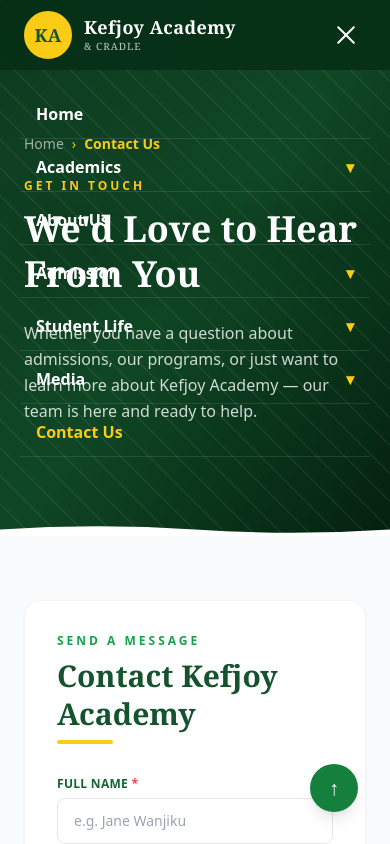
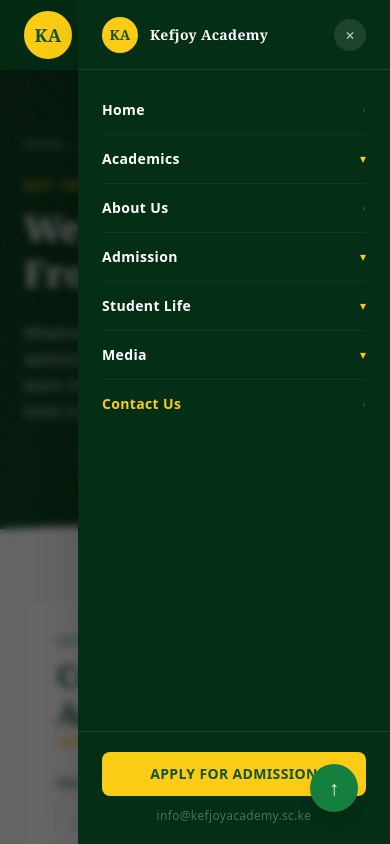
Before and after one commit to achoclate/kefjoy-school, a React (Create React App) app: page /contact in a window 390 px wide. Both pictures are taken after a click on the button "Toggle menu". Shown: the top 844 px of the page. Built offline with nearby package versions, Linux system fonts and the light colour scheme.

Commit message:
make changes on the navbar to ensure that on smaller screens the navbar/hambuger menu is visible

```diff
--- a/src/navbar.jsx
+++ b/src/navbar.jsx
@@ -10,10 +10,10 @@
     label: "Academics",
     path: "/academics",
     sub: [
-      { label: "Pre-School",      path: "/academics#preschool" },
-      { label: "Lower Primary",   path: "/academics#lower-primary" },
-      { label: "Upper Primary",   path: "/academics#upper-primary" },
-      { label: "Junior Secondary",path: "/academics#junior-secondary" },
+      { label: "Pre-School",       path: "/academics#preschool" },
+      { label: "Lower Primary",    path: "/academics#lower-primary" },
+      { label: "Upper Primary",    path: "/academics#upper-primary" },
+      { label: "Junior Secondary", path: "/academics#junior-secondary" },
     ],
   },
   {
@@ -44,9 +44,9 @@
     label: "Student Life",
     path: "/student-life",
     sub: [
-      { label: "Clubs",                path: "/student-life#clubs" },
-      { label: "Sports",               path: "/student-life#sports" },
-      { label: "Guidance & Counseling",path: "/student-life#counseling" },
+      { label: "Clubs",                 path: "/student-life#clubs" },
+      { label: "Sports",                path: "/student-life#sports" },
+      { label: "Guidance & Counseling", path: "/student-life#counseling" },
     ],
   },
   {
@@ -61,9 +61,9 @@
 ];
 
 export default function Navbar() {
-  const [menuOpen, setMenuOpen]       = useState(false);
+  const [menuOpen, setMenuOpen]         = useState(false);
   const [openDropdown, setOpenDropdown] = useState(null);
-  const [scrolled, setScrolled]       = useState(false);
+  const [scrolled, setScrolled]         = useState(false);
   const location = useLocation();
 
   // Close mobile menu on route change
@@ -71,6 +71,12 @@
     setMenuOpen(false);
     setOpenDropdown(null);
   }, [location.pathname]);
+
+  // Prevent body scroll when mobile menu is open
+  useEffect(() => {
+    document.body.style.overflow = menuOpen ? "hidden" : "";
+    return () => { document.body.style.overflow = ""; };
+  }, [menuOpen]);
 
   // Navbar shadow on scroll
   useEffect(() => {
@@ -101,12 +107,10 @@
             </div>
           </Link>
 
-          {/* Desktop Nav Links */}
+          {/* ── Desktop Nav Links ── */}
           <ul className="hidden lg:flex items-center gap-1 list-none m-0 p-0">
             {NAV_LINKS.map((item) => (
               <li key={item.label} className="relative group">
-
-                {/* Top-level link */}
                 <Link
                   to={item.path}
                   className={`flex items-center gap-1 px-3 py-2 text-xs font-semibold
@@ -118,7 +122,6 @@
                   {item.sub && <span className="text-[9px] opacity-60">▾</span>}
                 </Link>
 
-                {/* Dropdown */}
                 {item.sub && (
                   <div className="absolute top-full left-0 min-w-[210px] bg-green-950 border-t-4
                                   border-yellow-400 shadow-2xl rounded-b-md hidden group-hover:flex
@@ -140,68 +143,132 @@
             ))}
           </ul>
 
-          {/* Hamburger*/}
+          {/* ── Hamburger ── */}
           <button
-            className="lg:hidden flex flex-col gap-[5px] p-2 bg-transparent border-none cursor-pointer"
+            className="lg:hidden flex flex-col gap-[5px] p-2 bg-transparent border-none cursor-pointer z-50"
             onClick={() => setMenuOpen(!menuOpen)}
             aria-label="Toggle menu"
           >
             <span className={`w-6 h-0.5 bg-white rounded block transition-all duration-300
                              ${menuOpen ? "rotate-45 translate-y-[7px]" : ""}`} />
             <span className={`w-6 h-0.5 bg-white rounded block transition-all duration-300
-                             ${menuOpen ? "opacity-0" : ""}`} />
+                             ${menuOpen ? "opacity-0 scale-x-0" : ""}`} />
             <span className={`w-6 h-0.5 bg-white rounded block transition-all duration-300
                              ${menuOpen ? "-rotate-45 -translate-y-[7px]" : ""}`} />
           </button>
         </div>
       </nav>
 
-      {/* Mobile Menu  */}
+      {/* ── Mobile Menu Backdrop ── */}
       {menuOpen && (
-        <div className="lg:hidden fixed top-[70px] left-0 right-0 bottom-0 bg-green-950/98
-                        z-40 overflow-y-auto flex flex-col p-5 gap-1">
-          {NAV_LINKS.map((item) => (
+        <div
+          className="lg:hidden fixed inset-0 bg-black/60 z-40 backdrop-blur-sm"
+          onClick={() => setMenuOpen(false)}
+        />
+      )}
+
+      {/* ── Mobile Menu Drawer ── */}
+      <div
+        className={`lg:hidden fixed top-0 right-0 bottom-0 w-[80%] max-w-[320px] z-50
+                    bg-green-950 shadow-2xl flex flex-col transition-transform duration-300 ease-in-out
+                    ${menuOpen ? "translate-x-0" : "translate-x-full"}`}
+      >
+        {/* Drawer header */}
+        <div className="flex items-center justify-between px-6 h-[70px] border-b border-white/10 shrink-0">
+          <div className="flex items-center gap-3">
+            <div className="w-9 h-9 rounded-full bg-yellow-400 flex items-center justify-center
+                            text-green-900 font-black text-sm shrink-0">
+              KA
+            </div>
+            <span className="text-white font-bold text-sm tracking-wide">Kefjoy Academy</span>
+          </div>
+          <button
+            onClick={() => setMenuOpen(false)}
+            className="w-8 h-8 rounded-full bg-white/10 flex items-center justify-center
+                       text-white/70 hover:bg-white/20 hover:text-white transition-all duration-200
+                       border-none cursor-pointer text-lg font-bold">
+            ×
+          </button>
+        </div>
+
+        {/* Nav items */}
+        <div className="flex-1 overflow-y-auto py-4">
+          {NAV_LINKS.map((item, i) => (
             <div key={item.label}>
               <div
-                className="flex justify-between items-center text-white font-semibold text-base
-                           px-4 py-3 border-b border-white/10 font-sans cursor-pointer"
+                className="flex justify-between items-center cursor-pointer
+                           px-6 py-3.5 transition-all duration-200 hover:bg-white/5"
                 onClick={() =>
                   setOpenDropdown(openDropdown === item.label ? null : item.label)
                 }
               >
                 <Link
                   to={item.path}
-                  className={`no-underline ${isActive(item.path) ? "text-yellow-400" : "text-white"}`}
+                  onClick={(e) => item.sub && e.preventDefault()}
+                  className={`font-semibold text-sm font-sans no-underline tracking-wide
+                             ${isActive(item.path) ? "text-yellow-400" : "text-white"}`}
                 >
                   {item.label}
                 </Link>
-                {item.sub && (
-                  <span className={`text-yellow-400 transition-transform duration-200
+                {item.sub ? (
+                  <span className={`text-yellow-400 text-xs transition-transform duration-300
                                    ${openDropdown === item.label ? "rotate-180" : ""}`}>
                     ▾
                   </span>
+                ) : (
+                  <span className="text-white/20 text-xs">›</span>
                 )}
               </div>
 
-              {/* Mobile sub-links */}
-              {item.sub && openDropdown === item.label && (
-                <div className="flex flex-col">
-                  {item.sub.map((s) => (
+              {/* Sub-links */}
+              <div className={`overflow-hidden transition-all duration-300
+                               ${openDropdown === item.label ? "max-h-96" : "max-h-0"}`}>
+                <div className="bg-white/5 border-l-2 border-yellow-400/40 mx-4 mb-1 rounded-r-lg">
+                  {item.sub?.map((s) => (
                     <Link
                       key={s.label}
                       to={s.path}
-                      className="block text-white/65 text-sm px-8 py-2.5 border-b border-white/5
-                                 font-sans no-underline hover:text-yellow-400 transition-colors"
+                      className="flex items-center gap-2 text-white/65 text-sm px-5 py-3
+                                 font-sans no-underline hover:text-yellow-400 hover:bg-white/5
+                                 transition-all duration-200 border-b border-white/5 last:border-0"
                     >
+                      <span className="w-1 h-1 rounded-full bg-yellow-400/60 shrink-0" />
                       {s.label}
                     </Link>
                   ))}
                 </div>
+              </div>
+
+              {/* Divider between items */}
+              {i < NAV_LINKS.length - 1 && (
+                <div className="mx-6 h-px bg-white/5" />
               )}
             </div>
           ))}
         </div>
-      )}
+
+        {/* Drawer footer CTA */}
+        <div className="px-6 py-5 border-t border-white/10 shrink-0">
+          <Link
+            to="/admission"
+            className="block w-full text-center bg-yellow-400 text-green-900 py-3 rounded-lg
+                       font-black text-sm uppercase tracking-wide font-sans no-underline
+                       transition-all duration-200 hover:bg-yellow-300"
+          >
+            Apply for Admission
+          </Link>
+          <p className="text-white/30 text-xs font-sans text-center mt-3 tracking-wide">
+            info@kefjoyacademy.sc.ke
+          </p>
+        </div>
+      </div>
+
+      <style>{`
+        @keyframes slideIn {
+          from { transform: translateX(100%); }
+          to   { transform: translateX(0); }
+        }
+      `}</style>
     </>
   );
 }
```
